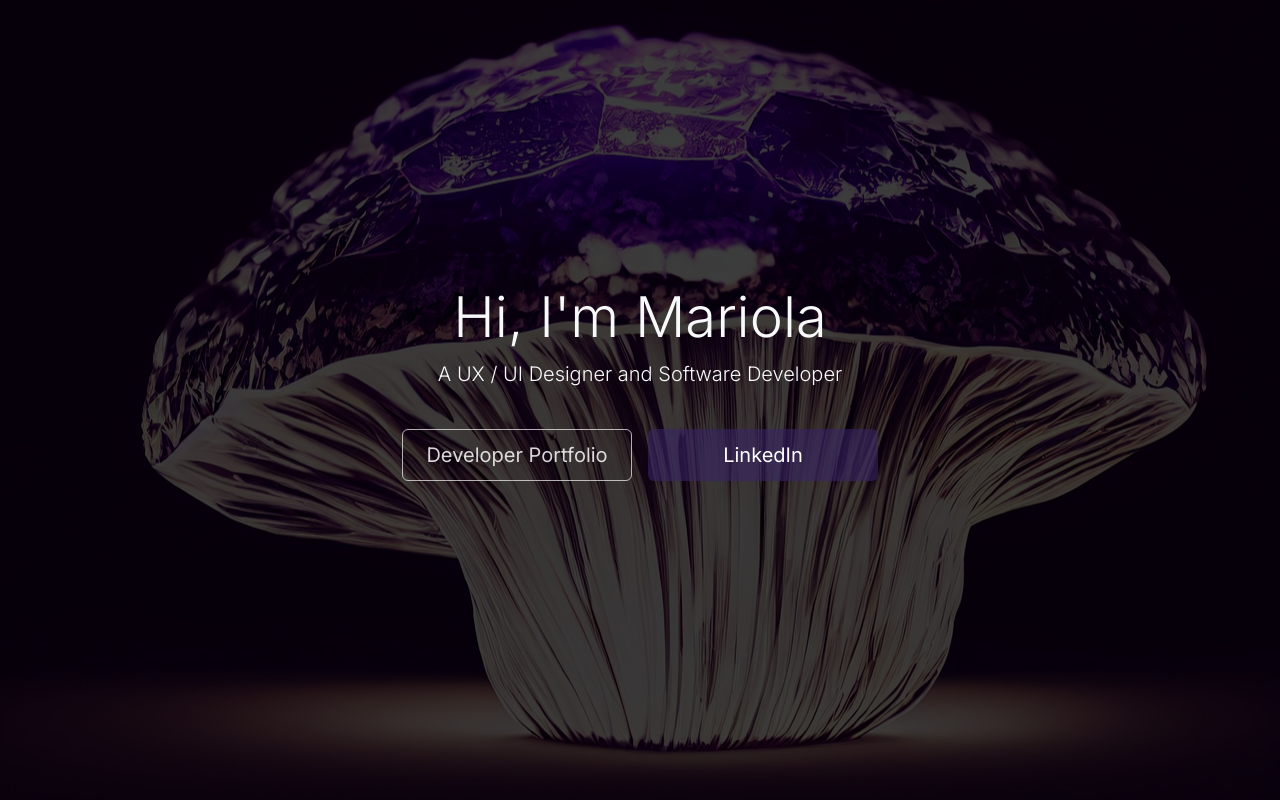
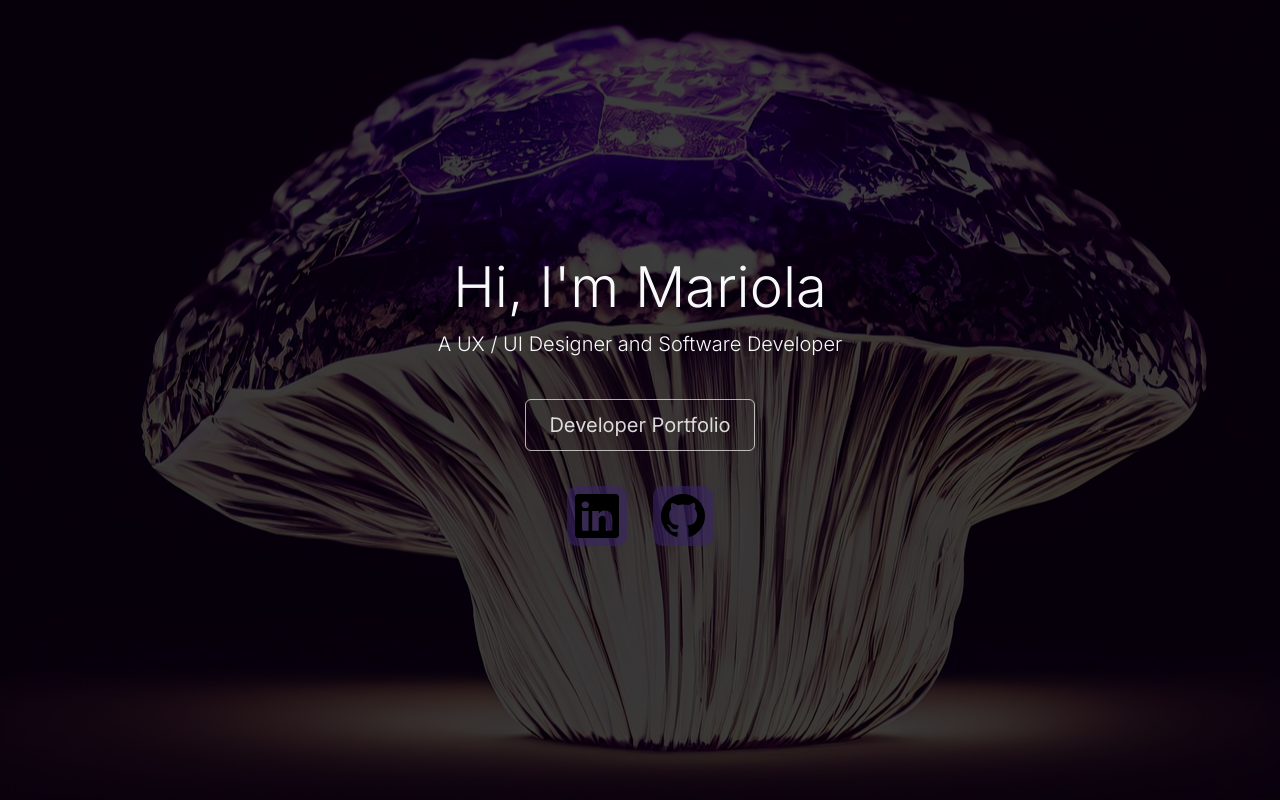
Before and after one commit to MariolaH/Design-Portfolio, a Next.js app: page / in a window 1280 px wide. Shown: the top 800 px of the page. Built offline with nearby package versions, Linux system fonts and the light colour scheme.

Commit message:
Added icons

```diff
--- a/src/app/caseStudyThree/test/page.tsx
+++ b/src/app/caseStudyThree/test/page.tsx
@@ -111,6 +111,10 @@ export default function test() {
   <ImageCard imgSrc="/CS3Test/37.png" />
   <ImageCard imgSrc="/CS3Test/38.png" />
 
+
+  <ImageCard imgSrc="/CS3Test/39.png" />
+  <ImageCard imgSrc="/CS3Test/40.png" />
+
       </div>
       </div>
       <button id="back-to-top" onClick={scrollToTop}>
--- a/src/app/page.tsx
+++ b/src/app/page.tsx
@@ -51,13 +51,24 @@ export default function Home() {
             >
               Developer Portfolio
             </Link>
-            <Link
-              href="https://www.linkedin.com/in/mariola-hullings/"
-              target="_blank"
-              className="btn btn-purple btn-equal mx-2"
-            >
-             LinkedIn
-            </Link>
+
+            <div className="button-group">
+  <Link
+    href="https://www.linkedin.com/in/mariola-hullings/"
+    target="_blank"
+    className="btn btn-purple btn-icon mx-2"
+  >
+    <img src="/linkedin.svg" alt="LinkedIn" className="icon-svg" />
+  </Link>
+  <Link
+    href="https://github.com/MariolaH"
+    target="_blank"
+    className="btn btn-purple btn-icon mx-2"
+  >
+    <img src="/github.svg" alt="GitHub" className="icon-svg" />
+  </Link>
+</div>
+
 
         </div>
       </header>
--- a/src/app/styles/global.css
+++ b/src/app/styles/global.css
@@ -61,15 +61,6 @@ body {
   }
 
 
-  .btn-purple {
-
-    background-color: rgba(57, 36, 103, 0.576);
-    color: white;
-  }
-
-  .btn-purple:hover {
-    background-color: #5D3587; /* Bootstrap's purple */
-  }
 
   .btn-white:hover {
     background-color: rgba(247, 245, 245, 0.71);
@@ -86,6 +77,35 @@ body {
     min-height: 50px;
     padding: 10px 20px; /* Ensure padding is consistent */
   }
+
+  .btn-purple {
+    background-color: rgba(57, 36, 103, 0.576);
+    color: white;
+    display: flex;
+    align-items: center;
+    justify-content: center;
+    width: 60px;
+    height: 60px;
+    padding: 5px;
+    border-radius: 10px; /* Adjust border-radius if needed */
+  }
+
+  .btn-purple:hover {
+    background-color: #5D3587; /* Bootstrap's purple */
+  }
+
+  .icon-svg {
+    width: 44px;
+    height: 44px;
+    fill: currentColor; /* Ensures the SVG uses the current text color */
+  }
+
+  .button-group {
+    display: flex;
+    justify-content: center;
+    gap: 10px; /* Adjust the gap between buttons */
+  }
+
 
   .image-hover-container {
     position: relative;
```
Also changed, not shown: public/github.svg (added), public/linkedin.svg (added).
